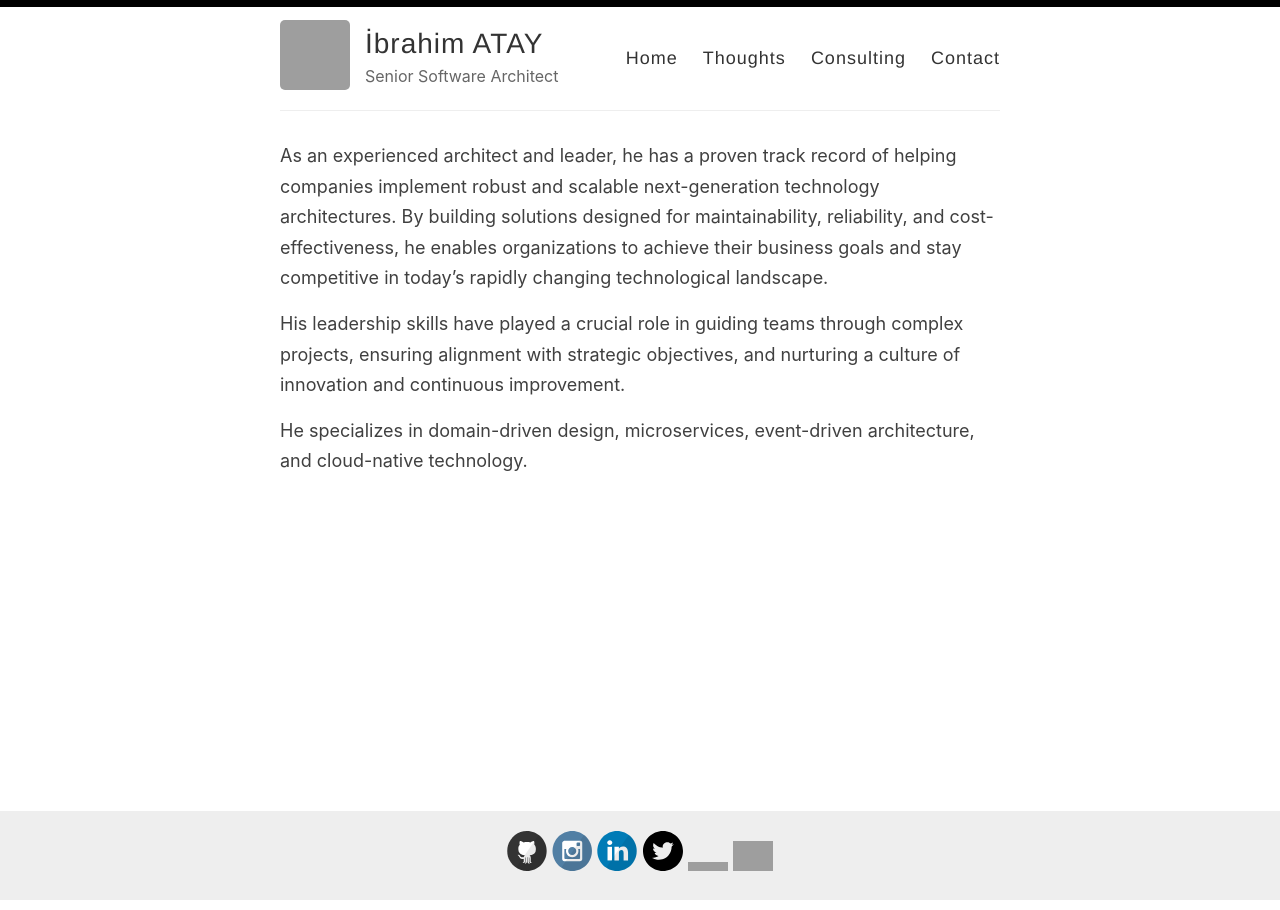
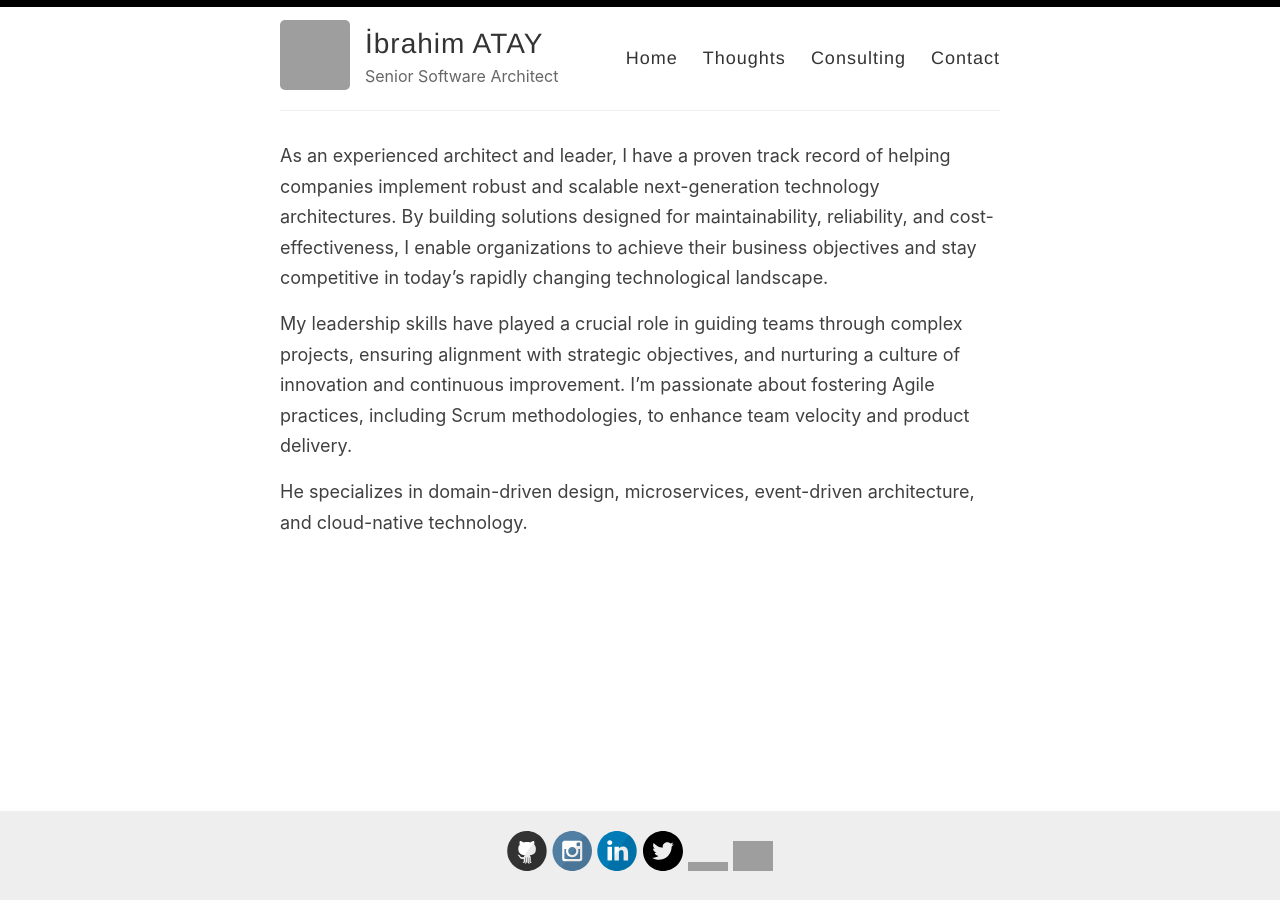
Before and after one commit to ibrahimatay/ibrahimatay.github.io, a Jekyll site: the page built from index.md, in a window 1280 px wide. Built offline with Jekyll 4.4.1, drawn with Linux system fonts in a browser that asks for light colours; grey boxes are pictures that could not be loaded.

Commit message:
update index.md

```diff
--- a/index.md
+++ b/index.md
@@ -3,8 +3,8 @@
 layout: page
 title:
 ---
-As an experienced architect and leader, he has a proven track record of helping companies implement robust and scalable next-generation technology architectures. By building solutions designed for maintainability, reliability, and cost-effectiveness, he enables organizations to achieve their business goals and stay competitive in today's rapidly changing technological landscape.
+As an experienced architect and leader, I have a proven track record of helping companies implement robust and scalable next-generation technology architectures. By building solutions designed for maintainability, reliability, and cost-effectiveness, I enable organizations to achieve their business objectives and stay competitive in today's rapidly changing technological landscape.
 
-His leadership skills have played a crucial role in guiding teams through complex projects, ensuring alignment with strategic objectives, and nurturing a culture of innovation and continuous improvement.
+My leadership skills have played a crucial role in guiding teams through complex projects, ensuring alignment with strategic objectives, and nurturing a culture of innovation and continuous improvement. I'm passionate about fostering Agile practices, including Scrum methodologies, to enhance team velocity and product delivery.
 
 He specializes in domain-driven design, microservices, event-driven architecture, and cloud-native technology.
```
